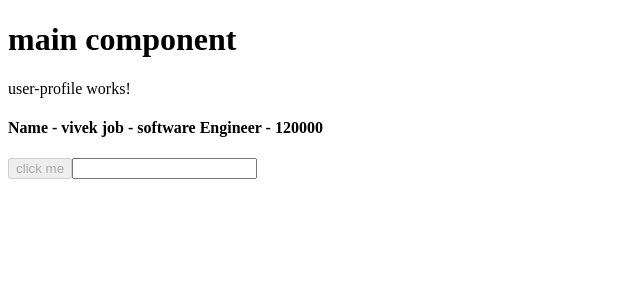
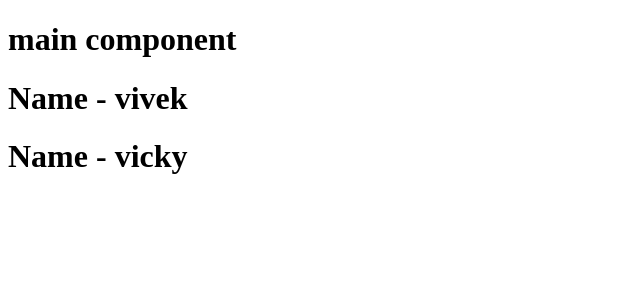
Before and after one commit to Vivekjoshi11/ng17project, an Angular app: page / in a window 1280 px wide. Shown: the top 300 px of the page, without its empty margins (0-640 px from the left). Built offline with nearby package versions, Linux system fonts and the light colour scheme.

Commit message:
NG MODULES

```diff
--- a/src/app/app.component.html
+++ b/src/app/app.component.html
@@ -1,2 +1,5 @@
 <h1>main component</h1>
-<app-user-profile></app-user-profile>
+
+<!-- u can pass name into the component using this -->
+<app-user-profile name="vivek"></app-user-profile>
+<app-user-profile name="vicky"></app-user-profile>
--- a/src/app/user-profile/user-profile.component.html
+++ b/src/app/user-profile/user-profile.component.html
@@ -1,5 +1,38 @@
-<p>user-profile works!</p>
+<!-- <p>user-profile works!</p>
 <h4>Name - {{name}} job - {{job}} - {{salary}} </h4>
 
-<button [disabled] ="isButtonDisabled">click me</button>
-<input type="text" (input)="onchange()">
+<h1>{{inputVal}} </h1> -->
+<!-- <button [disabled] ="isButtonDisabled">click me</button> -->
+<!-- <input type="text" [value]="inputVal" (input)="onchange($event)"> -->
+<!-- <input type="text" [(ngModel)] = "inputVal">  attribute dirctive -->
+
+<!-- control flow -->
+ <!-- <p>control flow</p>
+
+<div>
+    @for (user of users; track user.name) {
+        @if(user.salary > 10000){
+            <h4>Name - {{user.name}} Status - {{user.isSingle?"single":"coder"}} salary - {{user.salary}} </h4>
+        }
+        @else{
+            <h4>Name - {{user.name}} Status - hidden </h4>
+        }
+
+    }
+</div> -->
+
+<!-- <hr>
+<p> directives </p>
+  -->
+<!-- structurel directives it changes structure of html  -->
+<!-- <div *ngFor="let user of users">
+
+        <h4 *ngIf="user.salary>10000; else elseblock">Name - {{user.name}} Status - {{user.isSingle?"single":"coder"}} salary - {{user.salary}} </h4>
+        <ng-template #elseblock>
+            <h4>Name - {{user.name}} Status - hidden </h4>
+        </ng-template>
+</div> -->
+
+
+
+<h1> Name - {{name}} </h1>
--- a/src/app/user-profile/user-profile.component.ts
+++ b/src/app/user-profile/user-profile.component.ts
@@ -1,19 +1,48 @@
-import { Component } from '@angular/core';
+import { Component, Input } from '@angular/core';
+import { FormsModule } from '@angular/forms';
+import
+ { CommonModule } from '@angular/common';
 
 @Component({
   selector: 'app-user-profile',
   standalone: true,
-  imports: [],
+  imports: [FormsModule,
+    CommonModule
+  ],
   templateUrl: './user-profile.component.html',
   styleUrl: './user-profile.component.css'
 })
 export class UserProfileComponent {
-  name:string = "vivek"
-  job:string = " software Engineer"
-  salary:number = 120000
-  isButtonDisabled = true
 
-  onchange(){
-   console.log('called')
-  }
+
+  @Input() name = ""
+
+  // name:string = "vivek"
+  // job:string = " software Engineer"
+  // salary:number = 120000
+  // isButtonDisabled = true
+  // inputVal = "test"
+
+
+  // users = [
+  //   {name:"ramesh",
+  //     isSingle: true,
+  //     salary:10000
+  //   },
+  //   {name:"vicky",
+  //     isSingle: true,
+  //     salary:500000
+  //   },
+  //   {name:"jack",
+  //     isSingle: false,
+  //     salary:100000
+  //   }
+  // ]
+
+  // onchange(e:Event){
+  //   const value = (e.target as HTMLInputElement).value
+  //   this.inputVal = value
+  //  console.log(value)
+  // }
+
 };
```
